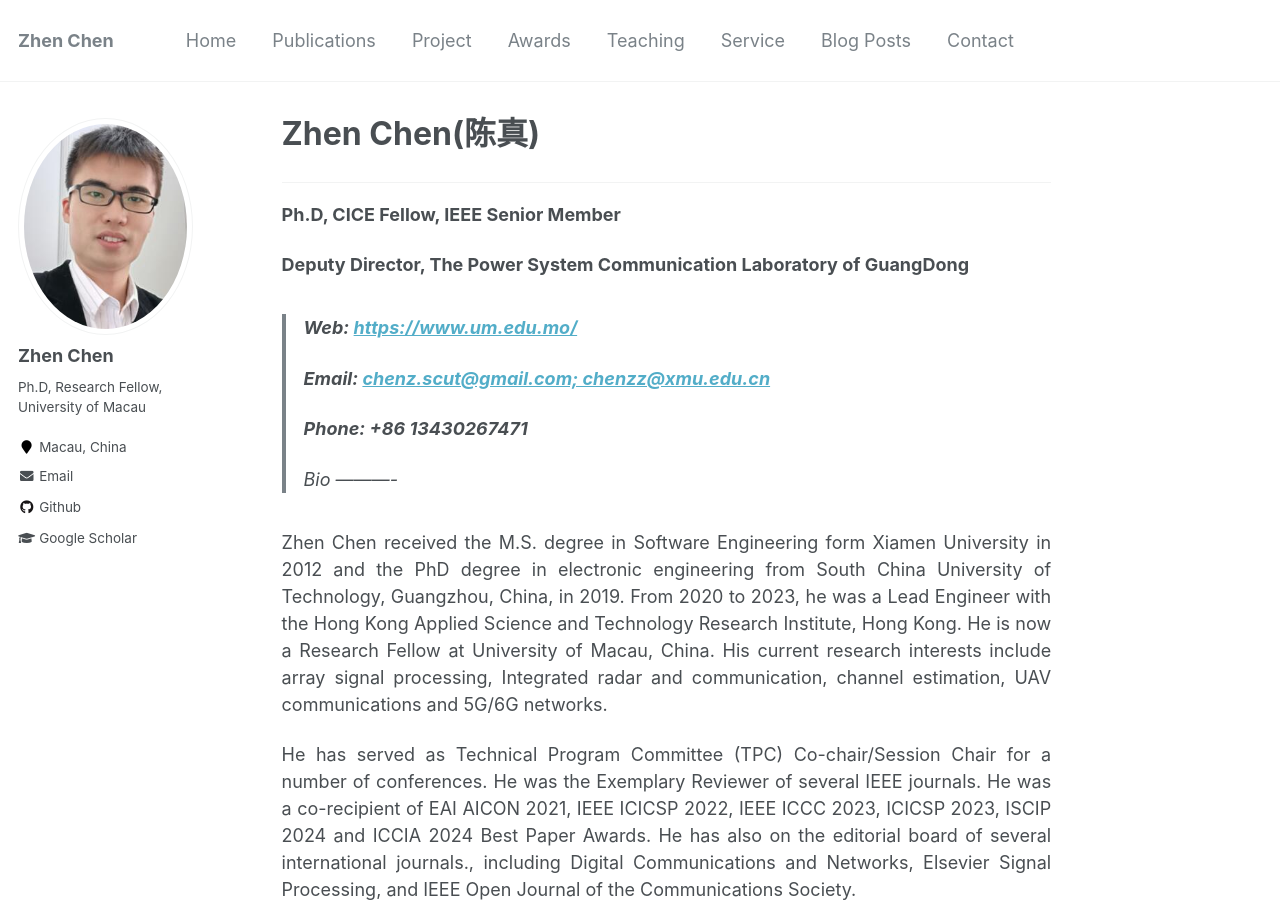
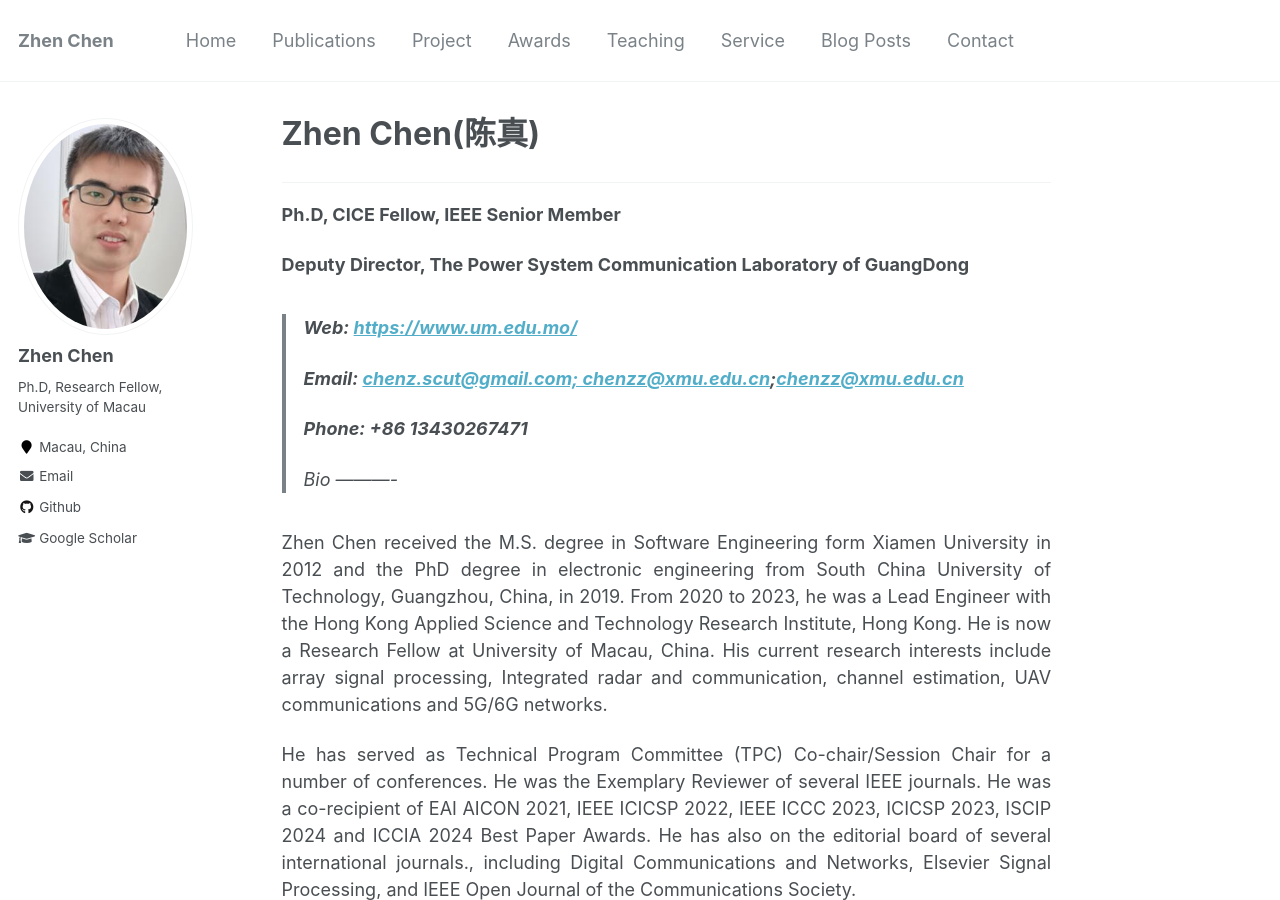
Before and after one commit to baile035/chenz_CV, a Jekyll site: the page built from _pages/about.md, in a window 1280 px wide and 900 px high. Built offline with Jekyll 4.4.1, drawn with Linux system fonts in a browser that asks for light colours.

Commit message:
Update about.md

```diff
--- a/_pages/about.md
+++ b/_pages/about.md
@@ -23,7 +23,7 @@ redirect_from:
 </html>
 
 ><p><b style="line-height:50%"> Web: <a href="https://www.um.edu.mo/">https://www.um.edu.mo/</a> </b></p>
-><p><b style="line-height:50%"> Email: <a href="mailto:chenz.scut@gmail.com">chenz.scut@gmail.com; chenzz@xmu.edu.cn</a></b> </p>
+><p><b style="line-height:50%"> Email: <a href="mailto:chenz.scut@gmail.com">chenz.scut@gmail.com; chenzz@xmu.edu.cn</a>;<a href="mailto:chenz.scut@gmail.com">chenzz@xmu.edu.cn</a></b> </p>
 ><p><b style="line-height:50%"> Phone: +86 13430267471 </b></p>
 <!--
 ><p><b width="50%" style="line-height:50%">School of Electronic and Information Engineering, Shaw Building, Wushan Campus, SCUT, 510461, China.  </b> </p>
```
